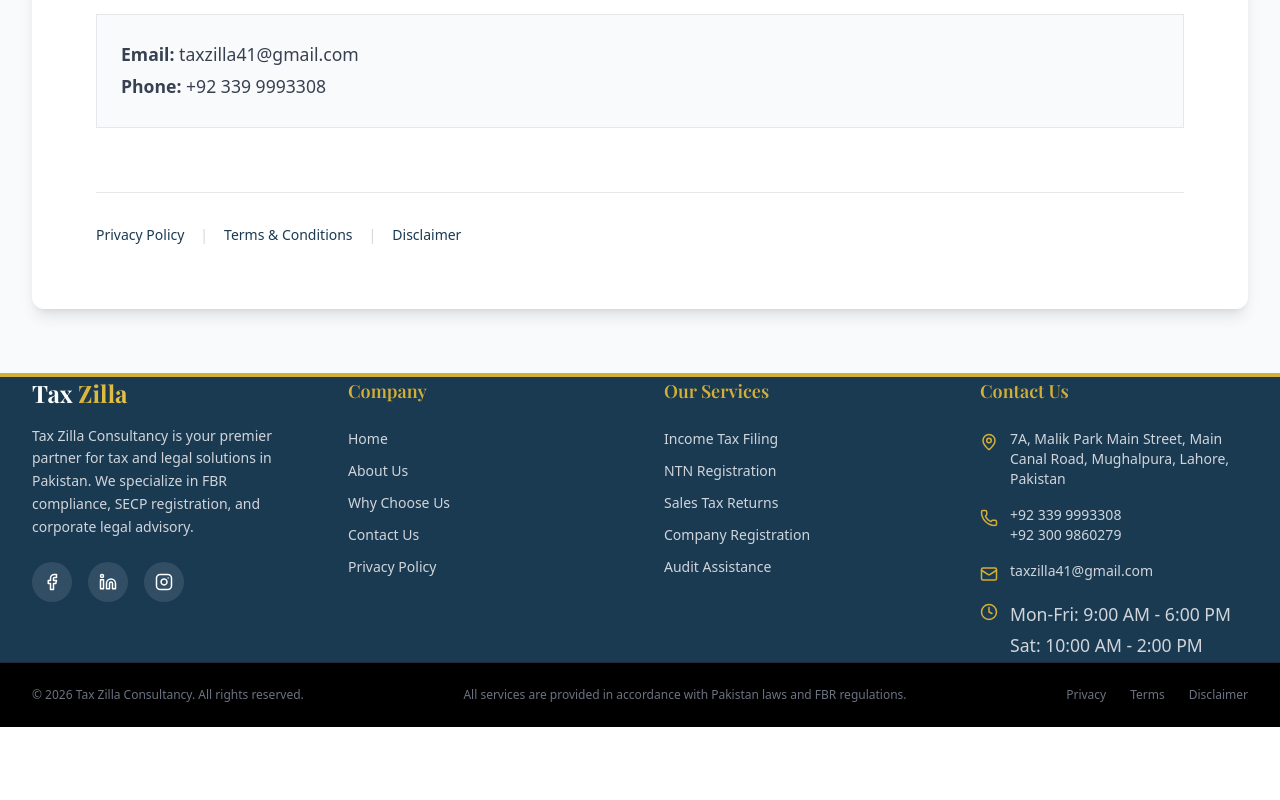
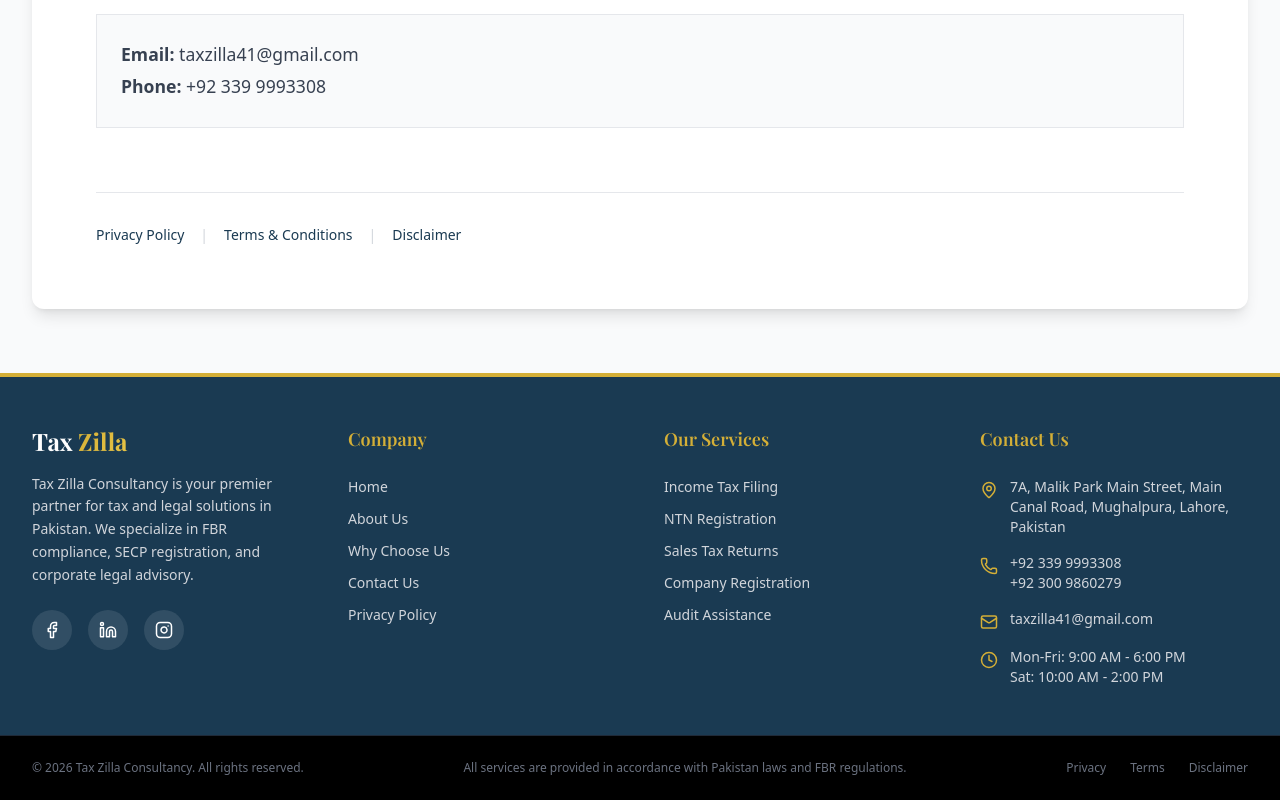
Before and after one commit to MuhammadAhmad1444/tax_zilla, a React (Vite) app: page /legal/disclaimer in a window 1280 px wide. Shown: the part 2342-3142 px from the top of the page. Before the commit the page ends 3069 px from the top, so only its background shows below. Built offline with nearby package versions, Linux system fonts and the light colour scheme.

Commit message:
Add vertical padding to main footer section for improved spacing and reduced congestion

```diff
--- a/src/components/Footer.jsx
+++ b/src/components/Footer.jsx
@@ -8,7 +8,7 @@ const Footer = () => {
 
   return (
     <footer className="bg-[var(--color-dark-blue)] text-white border-t-4 border-[var(--color-gold)]">
-      <div className="container-custom py-16">
+      <div className="container-custom py-8 md:py-12">
         <div className="grid grid-cols-1 md:grid-cols-2 lg:grid-cols-4 gap-12">
           {/* Company Info */}
           <div>
@@ -67,9 +67,9 @@ const Footer = () => {
               </li>
               <li className="flex items-start gap-3">
                 <Clock size={18} className="text-[var(--color-gold)] mt-1 flex-shrink-0" />
-                <div className="text-gray-300">
-                  <p>Mon-Fri: 9:00 AM - 6:00 PM</p>
-                  <p>Sat: 10:00 AM - 2:00 PM</p>
+                <div className="flex flex-col text-gray-300">
+                  <span>Mon-Fri: 9:00 AM - 6:00 PM</span>
+                  <span>Sat: 10:00 AM - 2:00 PM</span>
                 </div>
               </li>
             </ul>
```
